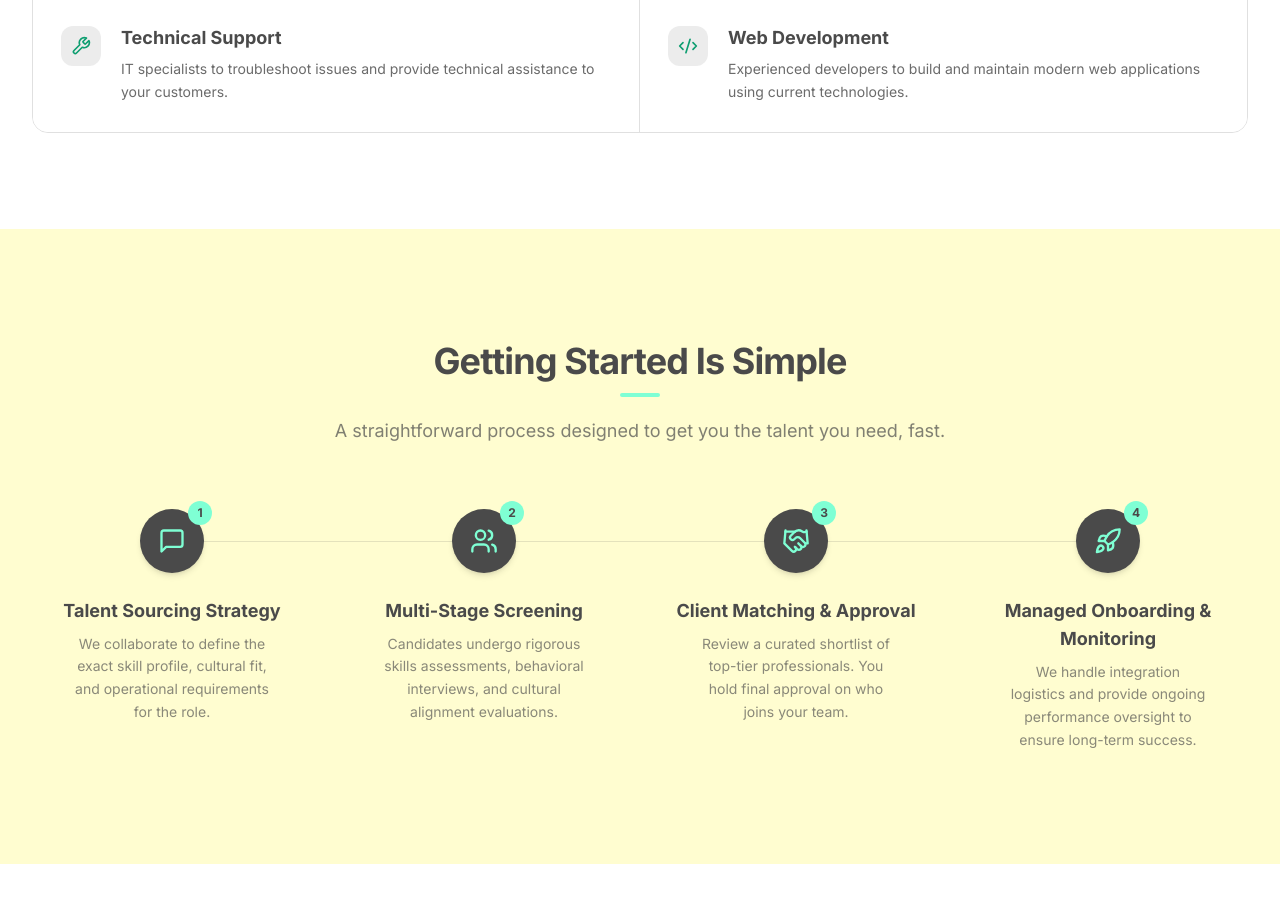
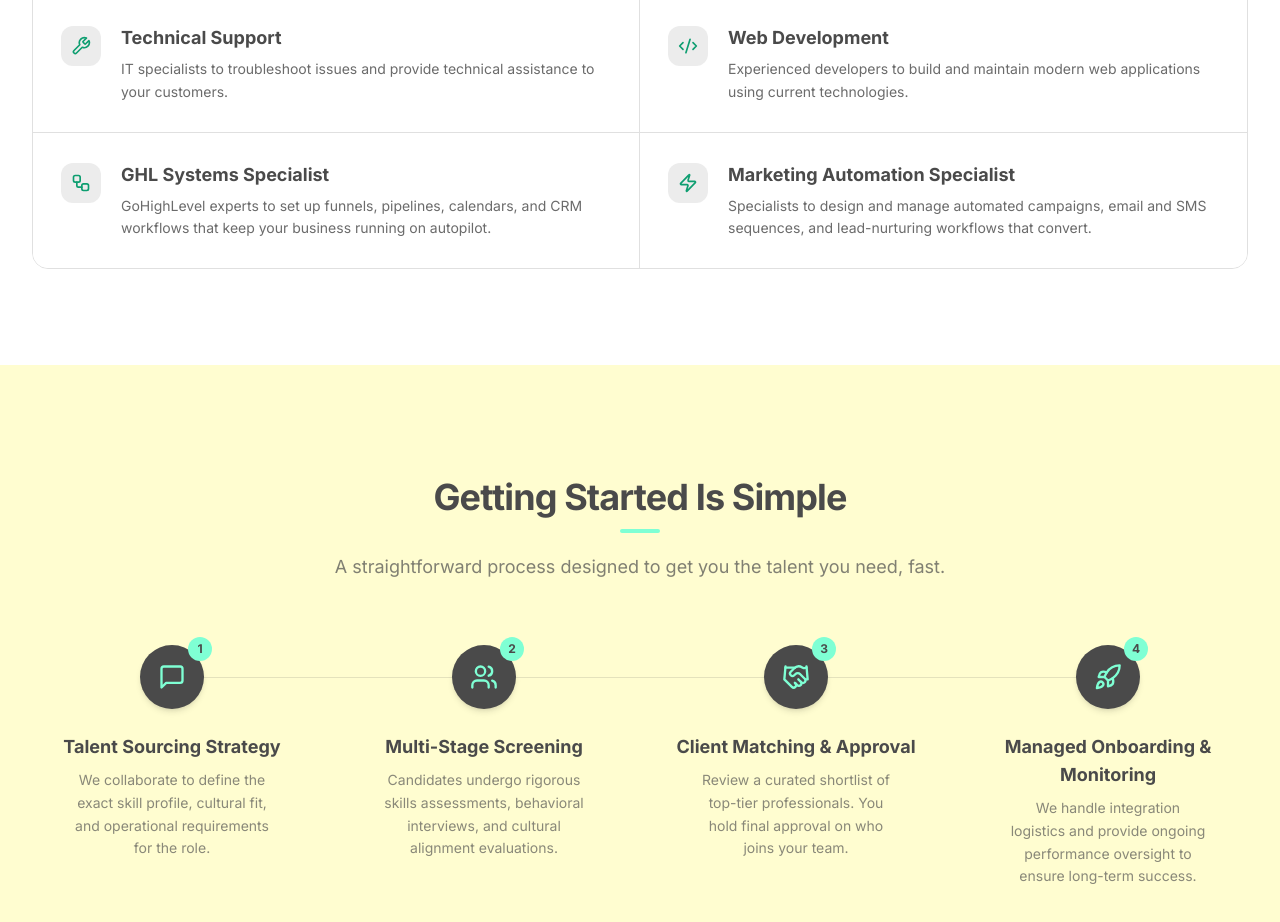
Before and after one commit to CaliberBusiness/CaliberBusiness, a Next.js app: page / in a window 1280 px wide. Shown: the part 3480-4402 px from the top of the page. Built offline with nearby package versions, Linux system fonts and the light colour scheme.

Commit message:
feat: add GHL Systems and Marketing Automation specialist services

```diff
--- a/components/Services.tsx
+++ b/components/Services.tsx
@@ -6,11 +6,13 @@ import {
   Calculator,
   Users,
   Wrench,
-  Code2
+  Code2,
+  Workflow,
+  Zap
 } from 'lucide-react';
 
 const iconMap: Record<string, React.ComponentType<{ className?: string }>> = {
-  Headphones, Database, Calculator, Users, Wrench, Code2
+  Headphones, Database, Calculator, Users, Wrench, Code2, Workflow, Zap
 };
 
 interface ServicesProps {
--- a/data/content/homepage.json
+++ b/data/content/homepage.json
@@ -223,6 +223,18 @@
                 "title": "Web Development",
                 "description": "Experienced developers to build and maintain modern web applications using current technologies.",
                 "highlight": false
+            },
+            {
+                "icon": "Workflow",
+                "title": "GHL Systems Specialist",
+                "description": "GoHighLevel experts to set up funnels, pipelines, calendars, and CRM workflows that keep your business running on autopilot.",
+                "highlight": false
+            },
+            {
+                "icon": "Zap",
+                "title": "Marketing Automation Specialist",
+                "description": "Specialists to design and manage automated campaigns, email and SMS sequences, and lead-nurturing workflows that convert.",
+                "highlight": false
             }
         ]
     },
```
